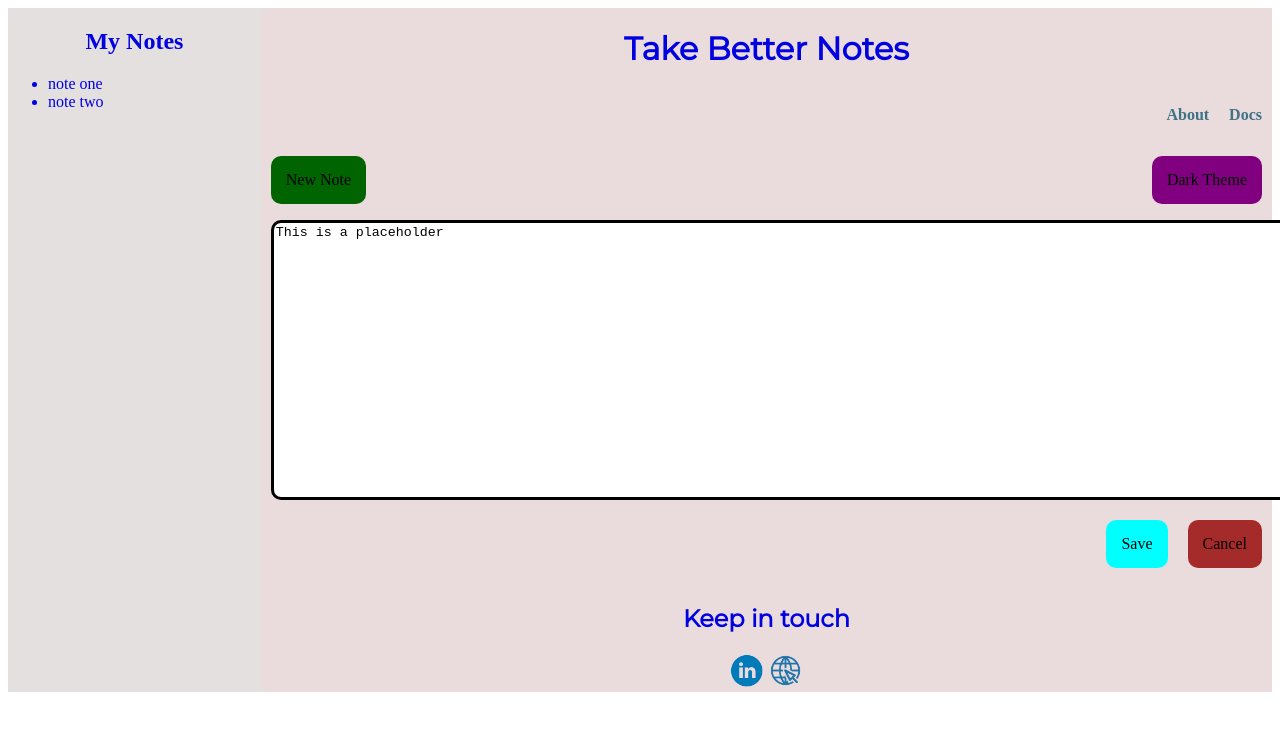
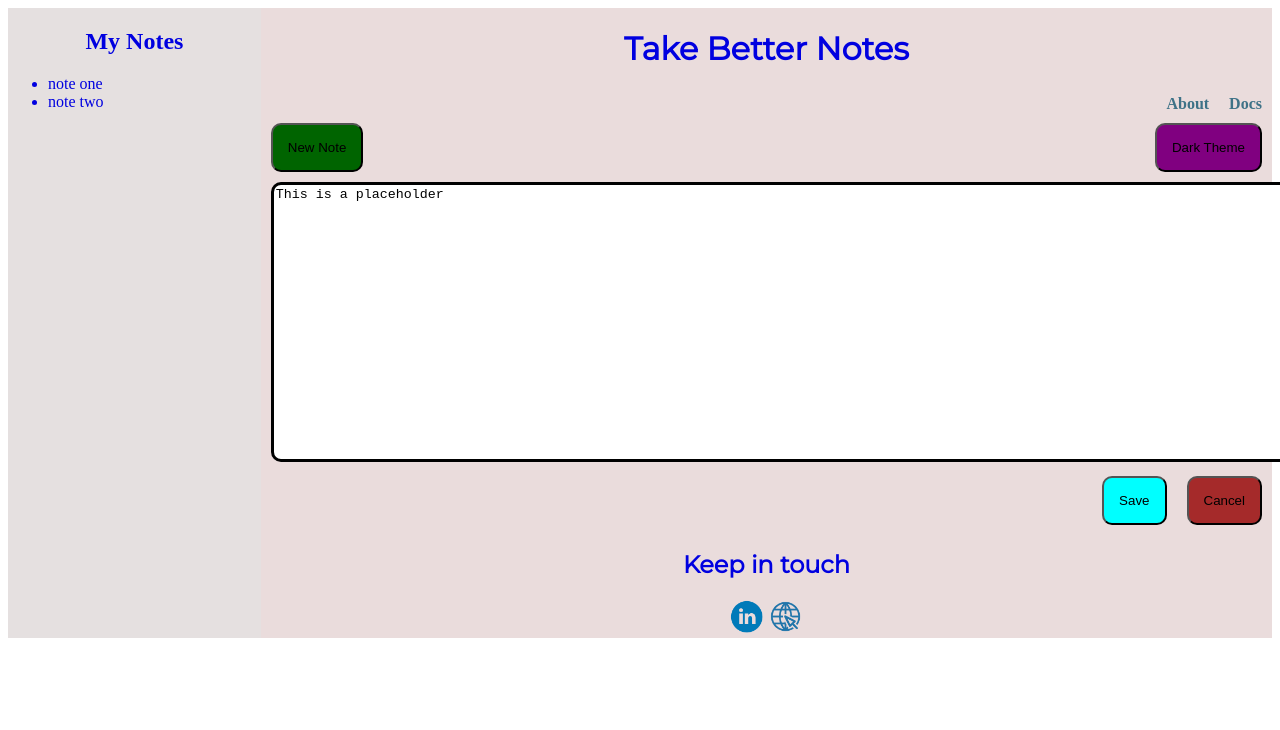
Before and after one commit to bnwzc/Assignment1, a plain HTML site: page index.html in a window 1280 px wide. Shown: the top 730 px of the page. Drawn offline with Linux system fonts and the light colour scheme.

Commit message:
Create the buttons

```diff
--- a/css/stylesheet.css
+++ b/css/stylesheet.css
@@ -5,8 +5,7 @@
 }
 
 .space{
-    margin-right:10px;
-    margin-left:10px;
+    margin:5px 10px;
 }
 
 .padding{
--- a/index.html
+++ b/index.html
@@ -30,15 +30,15 @@
                 <p class="space"><b>Docs</b></p>
             </div>
             <div class="flex_container1" >
-                <p class="space background padding" style="background-color: darkgreen">New Note</p>
-                <p class="space background padding" style="background-color:purple">Dark Theme</p>
+                <button class="space background padding" style="background-color: darkgreen" type="button">New Note</button>
+                <button class="space background padding" style="background-color:purple" type="button">Dark Theme</button>
             </div>
             <div>
                 <textarea id="note" name="note" rows="18" cols="155" class="space">This is a placeholder</textarea>
             </div>
             <div class="flex_container2">
-                <p class="space background padding" style="background-color:aqua">Save</p>
-                <p class="space background padding" style="background-color:brown">Cancel</p>
+                <button class="space background padding" style="background-color:aqua" type="button">Save</button>
+                <button class="space background padding" style="background-color:brown" type="button">Cancel</button>
             </div>
             <footer class="grid_container">
                 <h2>Keep in touch</h2>
```
